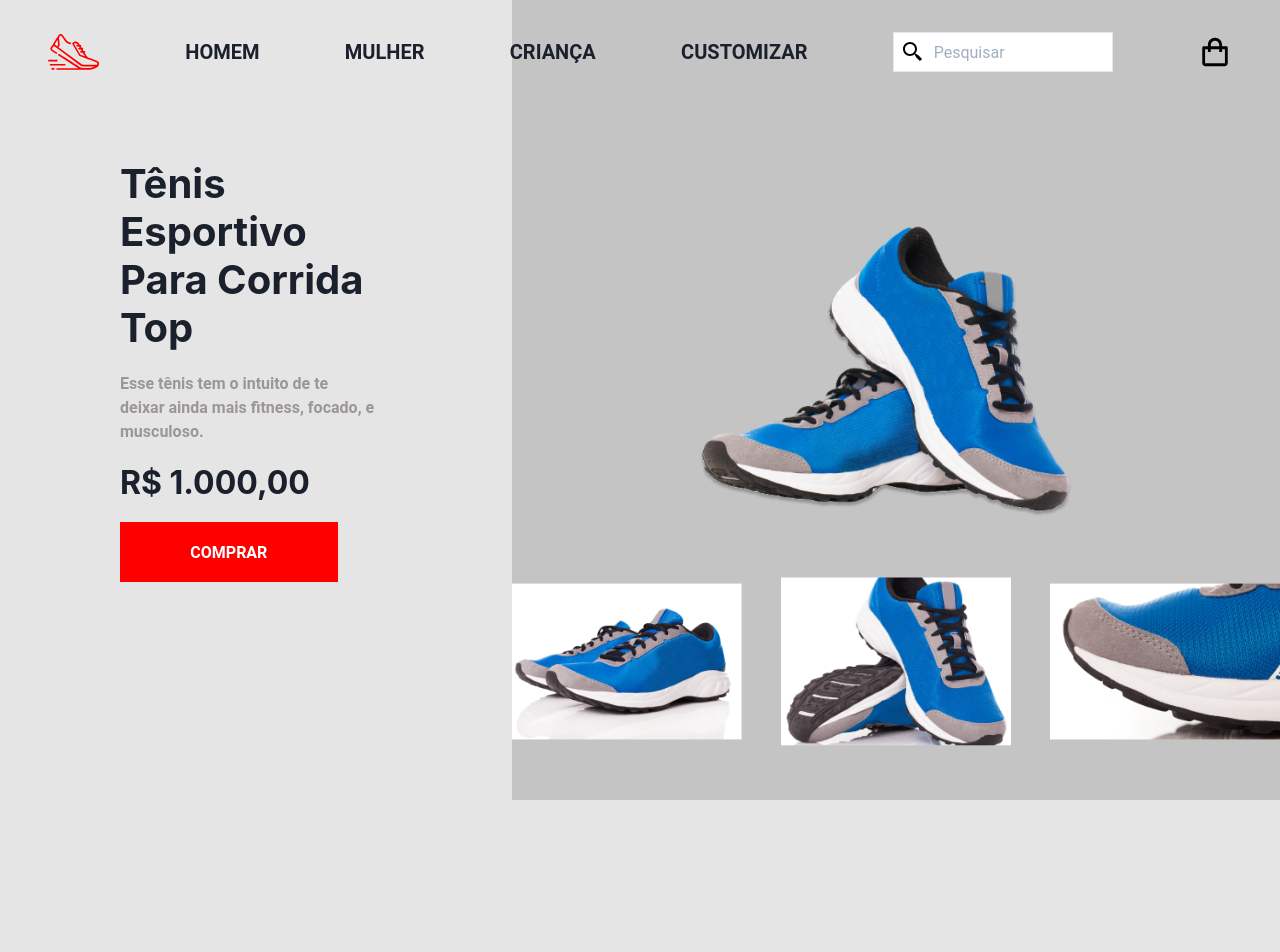
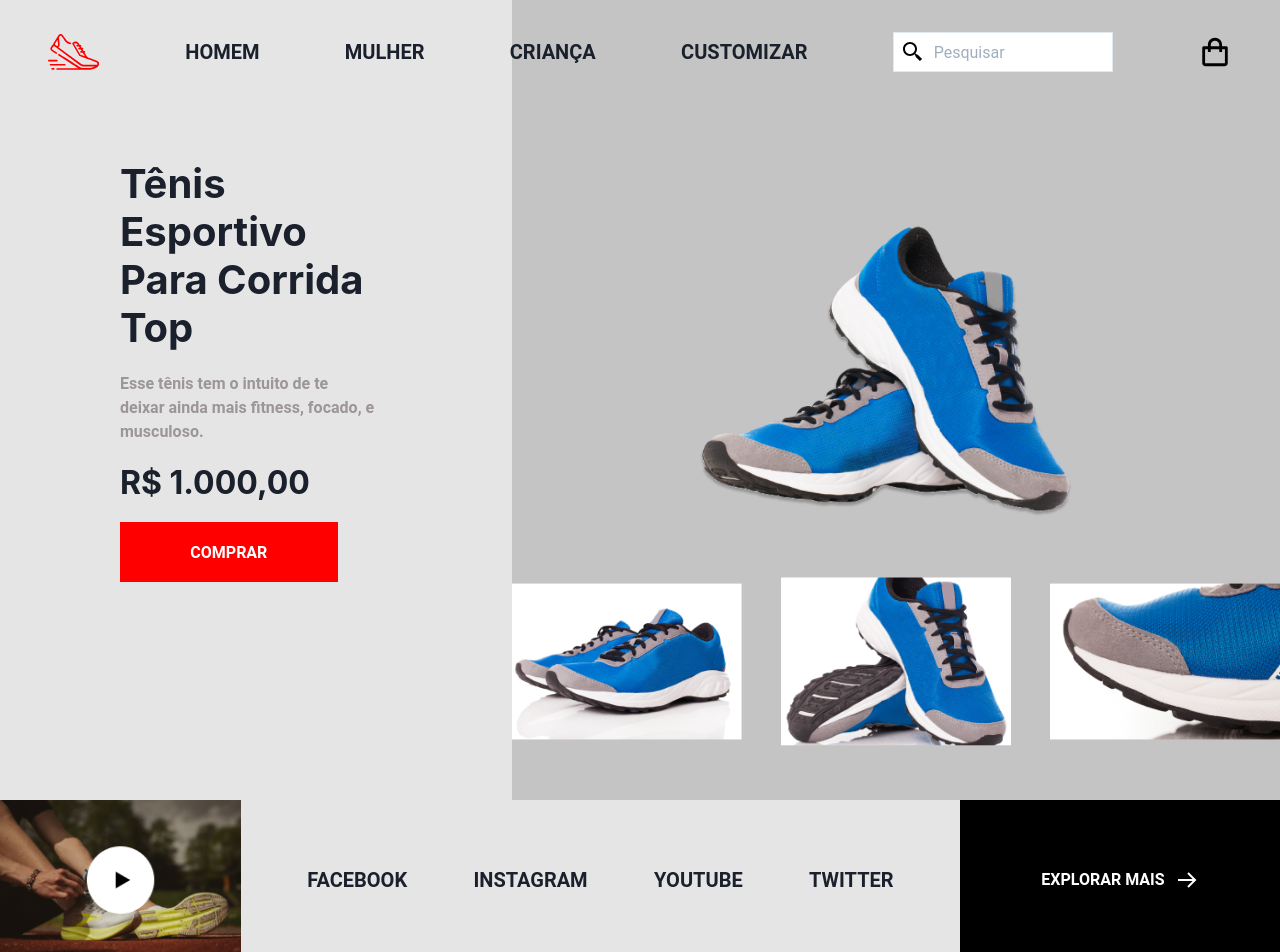
Before and after one commit to LucasAndrade912/desafios-discover, a React (Vite) app in the folder RocketShoes/: page / in a window 1280 px wide. Shown: the top 952 px of the page. Before the commit the page ends 800 px from the top, so only its background shows below. Built offline with nearby package versions, Linux system fonts and the light colour scheme.

Commit message:
styling footer

```diff
--- a/RocketShoes/src/App.jsx
+++ b/RocketShoes/src/App.jsx
@@ -1,12 +1,13 @@
 import React from 'react'
 
-import { NavBar, Main } from './components'
+import { NavBar, Main, Footer } from './components'
 
 const App = () => {
   return (
     <>
       <NavBar />
       <Main />
+      <Footer />
     </>
   )
 }
--- a/RocketShoes/src/assets/index.js
+++ b/RocketShoes/src/assets/index.js
@@ -5,3 +5,5 @@ export { default as tenisAmpliado } from './tenis-1-ampliado.png'
 export { default as tenis1Galeria } from './tenis-1-galeria.png'
 export { default as tenis2Galeria } from './tenis-2-galeria.png'
 export { default as tenis3Galeria } from './tenis-3-galeria.png'
+export { default as imgVideo } from './img-video.png'
+export { default as iconArrow } from './icon-arrow.svg'
--- /dev/null
+++ b/RocketShoes/src/components/Footer.jsx
@@ -0,0 +1,43 @@
+import React from 'react';
+
+import { Flex, Box, Link, Image } from '@chakra-ui/react';
+
+import { imgVideo, iconArrow } from '../assets'
+
+import NavLink from './NavLink'
+import Video from './Video';
+
+const Footer = () => {
+  return (
+    <Flex as="footer" height="20vh" justify="space-between" align="center">
+      <Video src={imgVideo} />
+
+      <NavLink>
+        FACEBOOK
+      </NavLink>
+
+      <NavLink>
+        INSTAGRAM
+      </NavLink>
+
+      <NavLink>
+        YOUTUBE
+      </NavLink>
+
+      <NavLink>
+        TWITTER
+      </NavLink>
+
+      <Box width="25%" height="100%" bgColor="#000" color="#FFF">
+        <Link>
+          <Flex height="100%" justify="center" align="center">
+            EXPLORAR MAIS
+            <Image ml="10px" src={iconArrow} />
+          </Flex>
+        </Link>
+      </Box>
+    </Flex>
+  );
+};
+
+export default Footer;
--- a/RocketShoes/src/components/Main.jsx
+++ b/RocketShoes/src/components/Main.jsx
@@ -1,14 +1,14 @@
 import React from 'react';
 
-import { Flex } from '@chakra-ui/react'
+import { Box, Flex } from '@chakra-ui/react'
 
 import Shoes from './Shoes';
 import Price from './Price';
 
 const Main = () => {
   return (
+    <Box as="main" height="85vh">
       <Flex
-      as="main"
         width="100%"
         height="100vh"
         pos="absolute"
@@ -18,6 +18,7 @@ const Main = () => {
         <Price />
         <Shoes />
       </Flex>
+    </Box>
   );
 };
 
--- a/RocketShoes/src/components/NavBar.jsx
+++ b/RocketShoes/src/components/NavBar.jsx
@@ -25,7 +25,6 @@ const NavBar = () => {
       height="15%"
       pt={8}
       px={12}
-      fontSize={20}
       pos="relative"
       zIndex="2"
     >
--- a/RocketShoes/src/components/NavLink.jsx
+++ b/RocketShoes/src/components/NavLink.jsx
@@ -6,7 +6,7 @@ import { Box, Link } from '@chakra-ui/react'
 const NavLink = ({ children }) => {
   return (
     <Box>
-      <Link>
+      <Link fontSize={20}>
         {children}
       </Link>
     </Box>
--- /dev/null
+++ b/RocketShoes/src/components/Video.jsx
@@ -0,0 +1,18 @@
+import React from 'react';
+import PropTypes from 'prop-types';
+
+import { Box, Image } from '@chakra-ui/react';
+
+const Video = ({ src }) => {
+  return (
+    <Box cursor="pointer">
+      <Image src={src} height="20vh" objectFit="cover" />
+    </Box>
+  );
+};
+
+Video.propTypes = {
+  src: PropTypes.string.isRequired
+};
+
+export default Video;
--- a/RocketShoes/src/components/index.js
+++ b/RocketShoes/src/components/index.js
@@ -1,2 +1,3 @@
 export { default as NavBar } from './NavBar'
 export { default as Main } from './Main'
+export { default as Footer } from './Footer'
```
Lines whose indentation alone changed are shown as unchanged.
